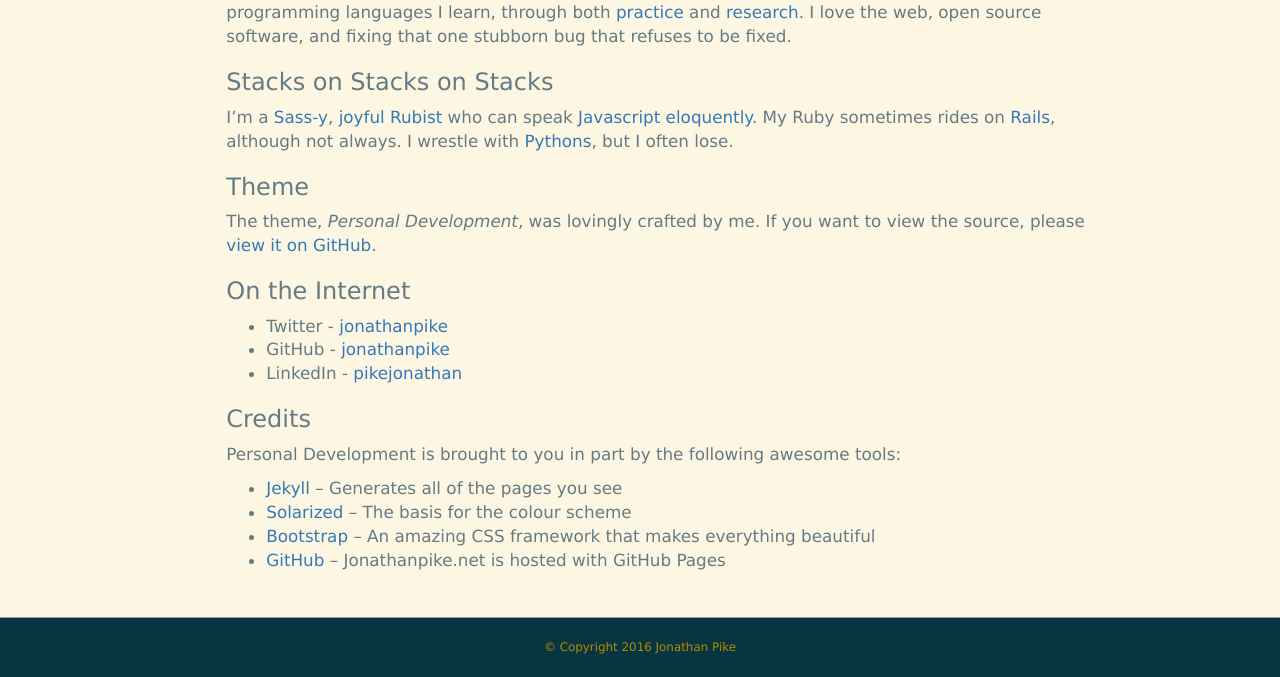
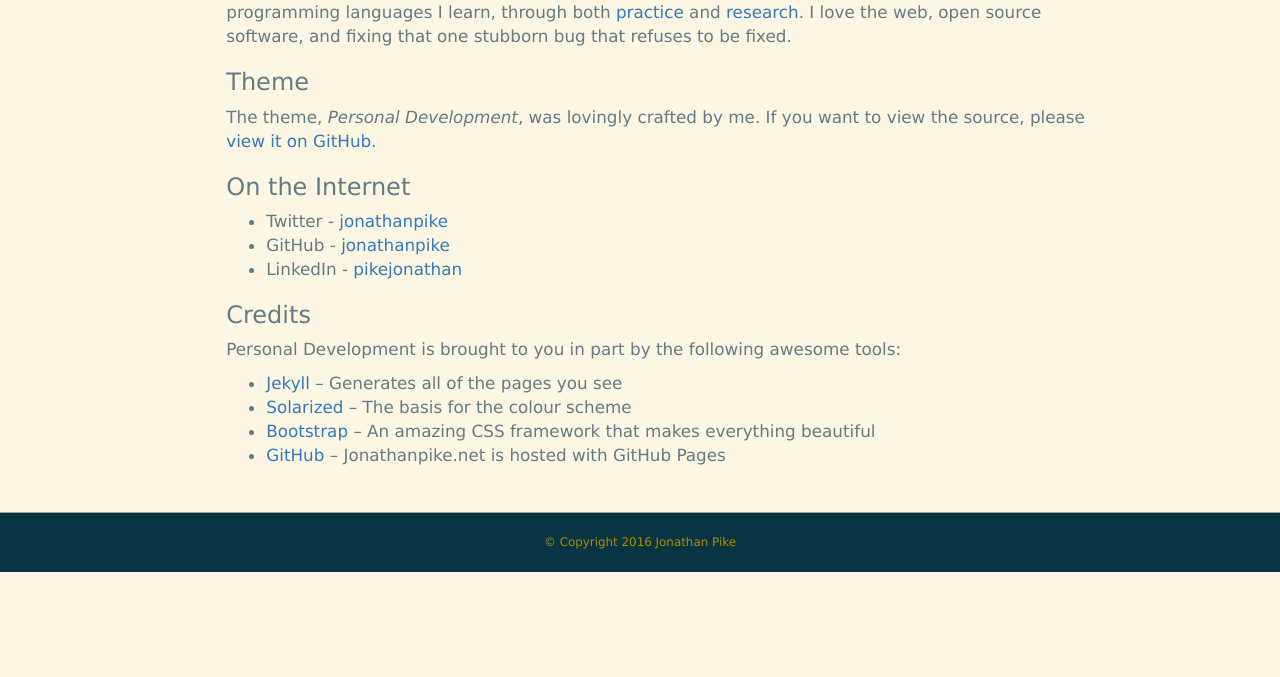
Before and after one commit to jonathanpike/jonathanpike.github.io, a Jekyll site: the page built from about.md, in a window 1280 px wide. Shown: the part 530-1207 px from the top of the page. Built offline with Jekyll 4.4.1, drawn with Linux system fonts in a browser that asks for light colours; after the commit the page ends 1102 px from its top, so only the background shows below that.

Commit message:
Update About

```diff
--- a/about.md
+++ b/about.md
@@ -7,10 +7,6 @@
 <img class="img-responsive" src="/assets/jonathan.jpg">
 
 I'm Jonathan Pike, a software developer in Mississauga, Ontario. I seek to deeply understand the programming languages I learn, through both [practice](http://jonathanpike.net/2015/09/26/Always-Be-Coding.html) and [research](http://jonathanpike.net/2015/11/24/Smooth-Ruby-Operators.html). I love the web, open source software, and fixing that one stubborn bug that refuses to be fixed.
-
-### Stacks on Stacks on Stacks
-
-I'm a [Sass-y](http://sass-lang.com), [joyful Rubist](https://www.ruby-lang.org/en/) who can speak [Javascript eloquently](https://www.javascript.com). My Ruby sometimes rides on [Rails](http://rubyonrails.org), although not always.  I wrestle with [Pythons](https://www.python.org), but I often lose.
 
 ### Theme
 
```
